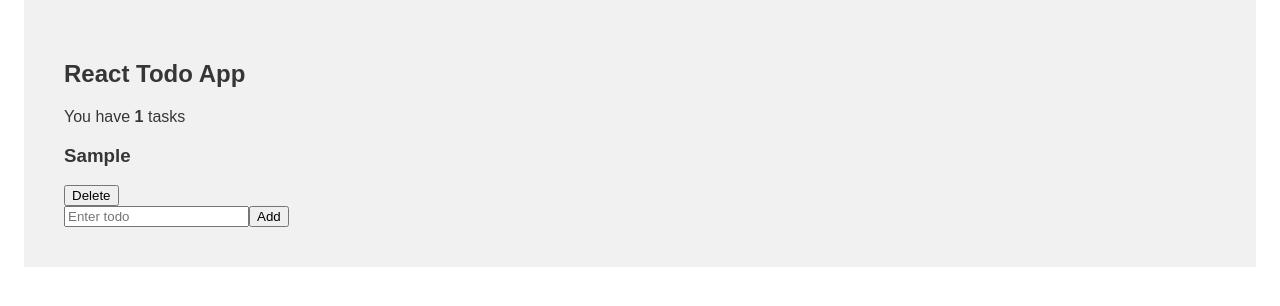
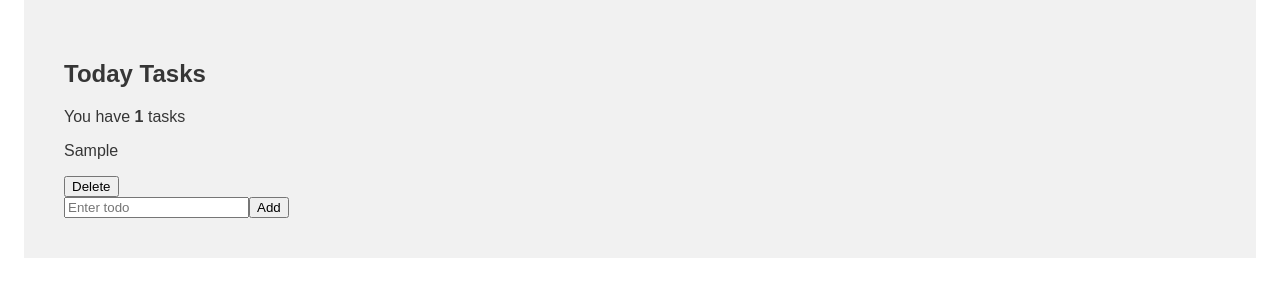
Before and after one commit to DarbazAli/to-do-react-app, a React (Vite) app: page / in a window 1280 px wide. Both pictures are taken after typing "Sample" into the empty fields and a click on the button "Add". Shown: the top 306 px of the page. Built offline with nearby package versions, Linux system fonts and the light colour scheme.

Commit message:
change title

```diff
--- a/src/App.js
+++ b/src/App.js
@@ -22,7 +22,7 @@ const App = () => {
   }
   return(
     <div>
-      <h2>React Todo App</h2>
+      <h2>Today Tasks</h2>
       <Header length={tasks.length}/>
       <TodoList
         todos={tasks}
--- a/src/components/Todo.js
+++ b/src/components/Todo.js
@@ -4,7 +4,7 @@ import PropTypes from 'prop-types';
 const Todo = ({item, onDelete, id}) => {
     return (
         <div className="list-item">
-            <h3>{item}</h3>
+            <p>{item}</p>
             <button onClick={() => onDelete(id)}>Delete</button>
         </div>
     )
```
